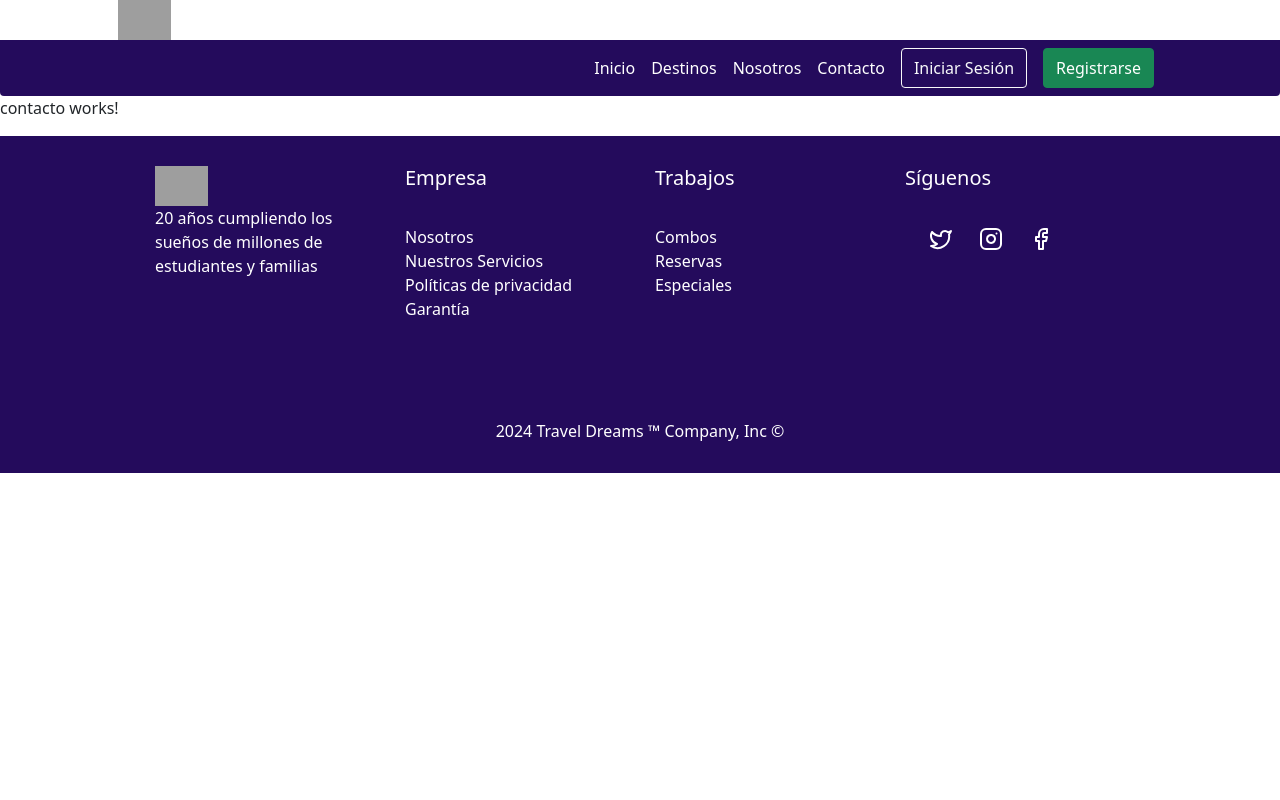
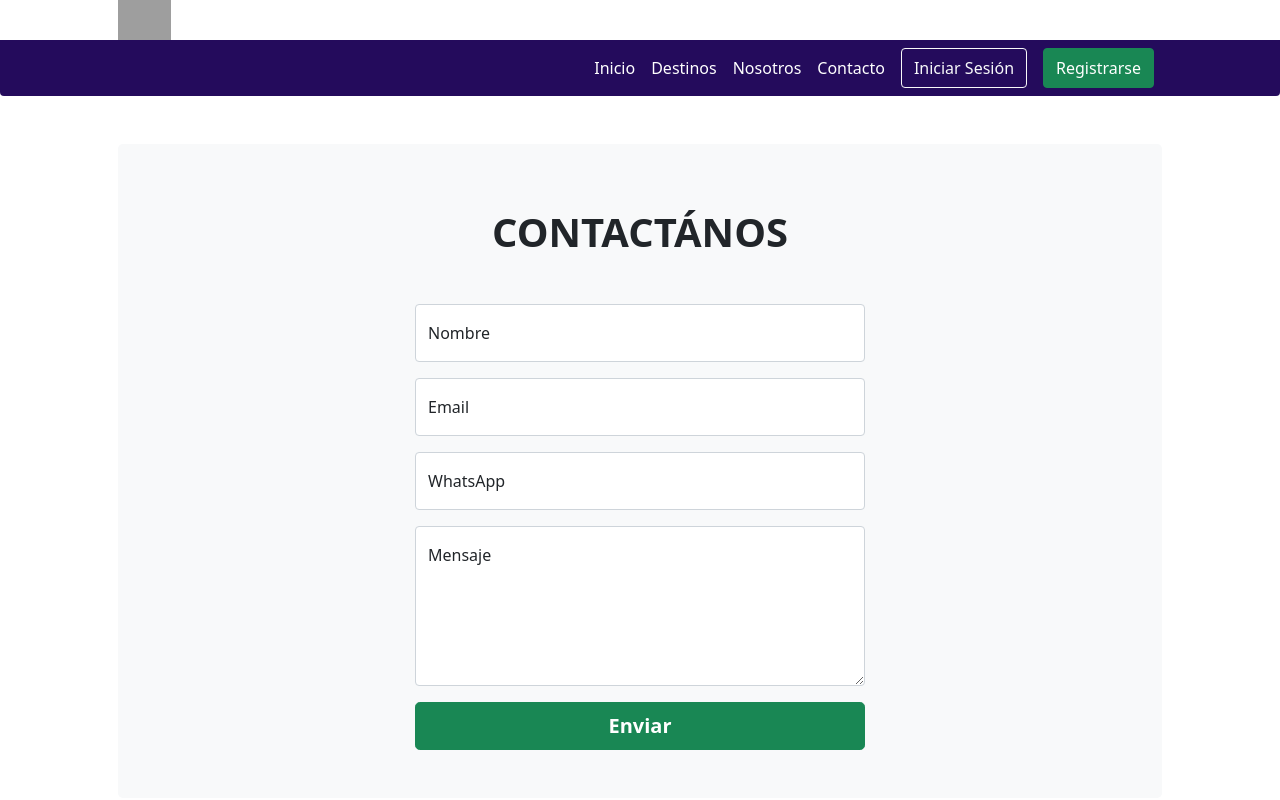
Before and after one commit to TravelDreams2024/ISPC2024, an Angular app in the folder FrontEnd/: page /contacto in a window 1280 px wide. Shown: the top 800 px of the page. Built offline with nearby package versions, Linux system fonts and the light colour scheme; grey boxes are pictures that could not be loaded.

Commit message:
Formulario de contacto

```diff
--- a/FrontEnd/src/app/pages/contacto/contacto.component.html
+++ b/FrontEnd/src/app/pages/contacto/contacto.component.html
@@ -1 +1,75 @@
-<p>contacto works!</p>
+<main class="flex-shrink-0">
+	<!-- Page content-->
+	<section class="py-5">
+		<div class="container px-5">
+			<!-- Contact form-->
+			<div class="bg-light rounded-3 py-5 px-4 px-md-5 mb-5">
+				<div class="text-center mb-5">
+					<div class="feature bg-primary bg-gradient text-white rounded-3 mb-3"><i class="bi bi-envelope"></i></div>
+					<h1 class="fw-bolder">CONTACTÁNOS</h1>
+				</div>
+				<div class="row gx-5 justify-content-center">
+					<div class="col-lg-8 col-xl-6">
+
+						<form id="contactForm" data-sb-form-api-token="API_TOKEN">
+							<!-- Name input-->
+							<div class="form-floating mb-3">
+								<input class="form-control" id="name" type="text" placeholder="Enter your name..."
+									data-sb-validations="required" />
+								<label for="name">Nombre</label>
+								<div class="invalid-feedback" data-sb-feedback="name:required">Ingrese Nombre</div>
+							</div>
+							<!-- Email address input-->
+							<div class="form-floating mb-3">
+								<input class="form-control" id="email" type="email" placeholder="name@example.com"
+									data-sb-validations="required,email" />
+								<label for="email">Email</label>
+								<div class="invalid-feedback" data-sb-feedback="email:required">Ingrese un email por favor.</div>
+								<div class="invalid-feedback" data-sb-feedback="email:email">El email ingresado no es válido.
+								</div>
+							</div>
+							<!-- Phone number input-->
+							<div class="form-floating mb-3">
+								<input class="form-control" id="phone" type="tel" placeholder="(123) 456-7890"
+									data-sb-validations="required" />
+								<label for="phone">WhatsApp</label>
+								<div class="invalid-feedback" data-sb-feedback="phone:required">Número de Celular</div>
+							</div>
+							<!-- Message input-->
+							<div class="form-floating mb-3">
+								<textarea class="form-control" id="message" type="text" placeholder="Enter your message here..."
+									style="height: 10rem" data-sb-validations="required"></textarea>
+								<label for="message">Mensaje</label>
+								<div class="invalid-feedback" data-sb-feedback="message:required">Es necesario un mensaje.</div>
+							</div>
+							<!-- Submit success message-->
+							<!---->
+							<!-- This is what your users will see when the form-->
+							<!-- has successfully submitted-->
+							<div class="d-none" id="submitSuccessMessage">
+								<div class="text-center mb-3">
+									<div class="fw-bolder">Mensaje enviado correctamente!</div>
+									Para activar este form registrarse en...
+									<br />
+									<a
+										href="https://startbootstrap.com/solution/contact-forms">https://startbootstrap.com/solution/contact-forms</a>
+								</div>
+							</div>
+							<!-- Submit error message-->
+							<!---->
+							<!-- This is what your users will see when there is-->
+							<!-- an error submitting the form-->
+							<div class="d-none" id="submitErrorMessage">
+								<div class="text-center text-danger mb-3">Error al mandar mensaje!</div>
+							</div>
+							<!-- Submit Button-->
+							<div class="d-grid"><button class="btn btn-success btn-lg" id="submitButton"
+									type="submit"><b>Enviar</b></button>
+							</div>
+						</form>
+					</div>
+				</div>
+			</div>
+		</div>
+	</section>
+</main>
```
Also changed, not shown: 1 other file (tests, documents, lock files or other folders).
